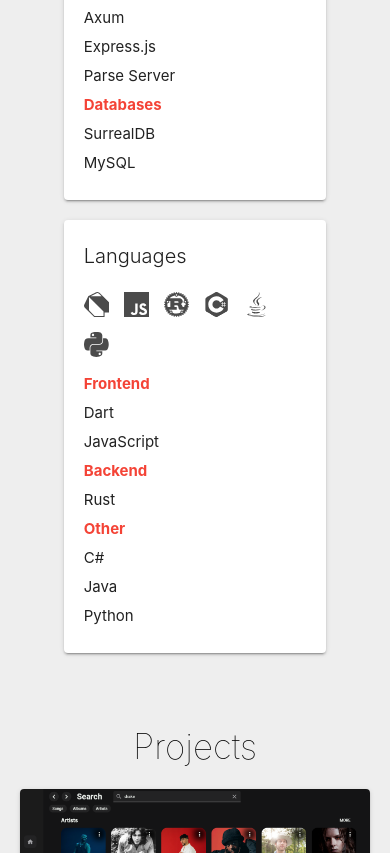
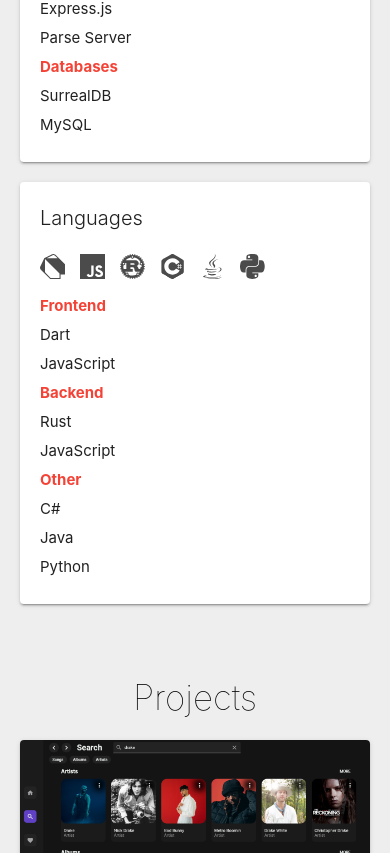
Before and after one commit to erikas-taroza/erikas-taroza.github.io, a Vue app: page / in a window 390 px wide. Shown: the part 1922-2775 px from the top of the page. Built offline with nearby package versions, Linux system fonts and the light colour scheme.

Commit message:
Add JS as backend lang, expand card in mobile view

```diff
--- a/src/components/Skills.vue
+++ b/src/components/Skills.vue
@@ -60,6 +60,7 @@
                 <p>JavaScript</p>
                 <p class="bold-red-text">Backend</p>
                 <p>Rust</p>
+                <p>JavaScript</p>
                 <p class="bold-red-text">Other</p>
                 <p>C#</p>
                 <p>Java</p>
@@ -82,9 +83,9 @@
 
 @media (max-width: 800px) {
     .grid {
-        display: grid;
-        grid-template-rows: 1fr 1fr;
-        width: 75%;
+        display: flex;
+        flex-direction: column;
+        width: 100%;
         row-gap: 20px;
     }
 }
```
